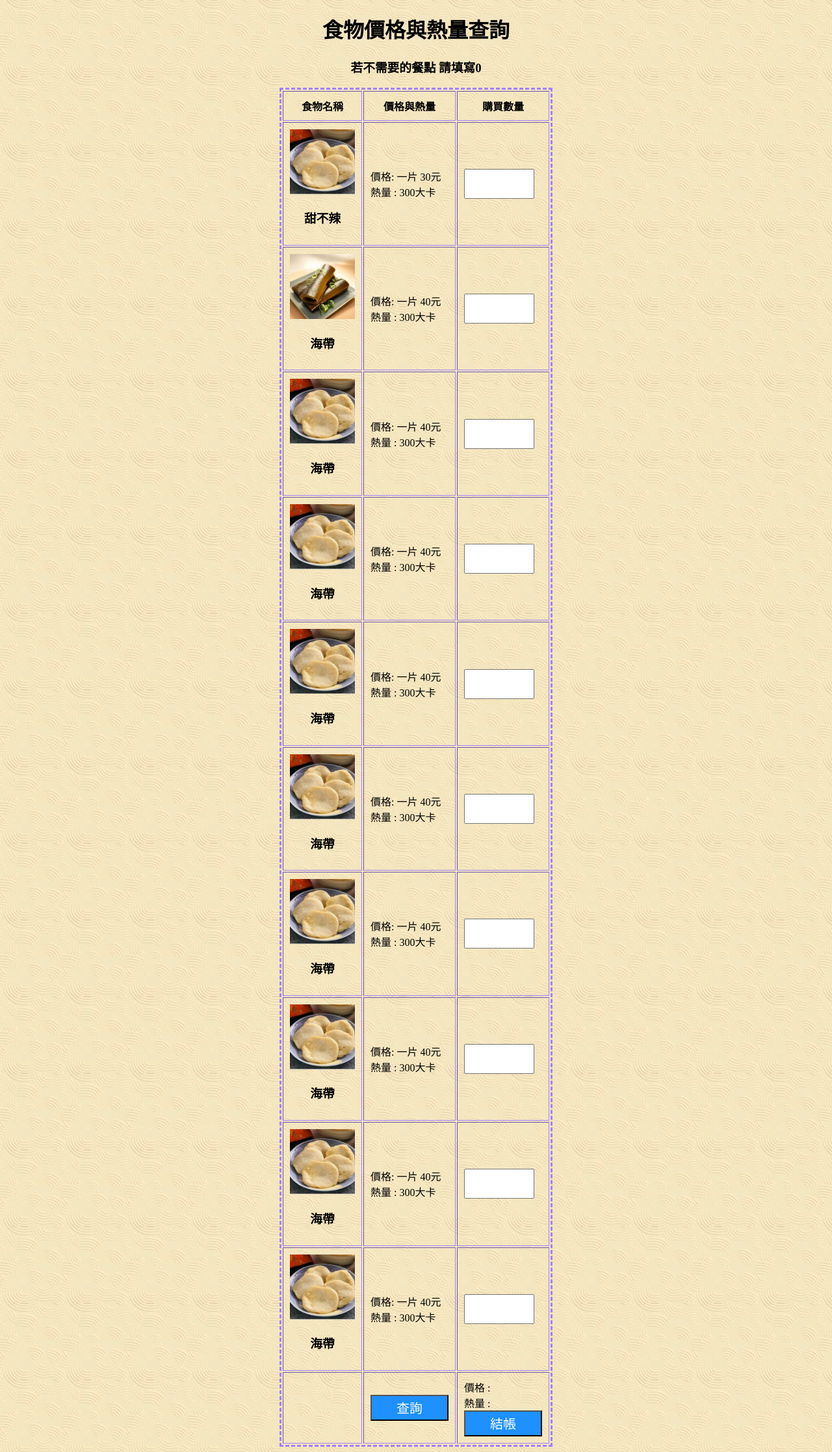
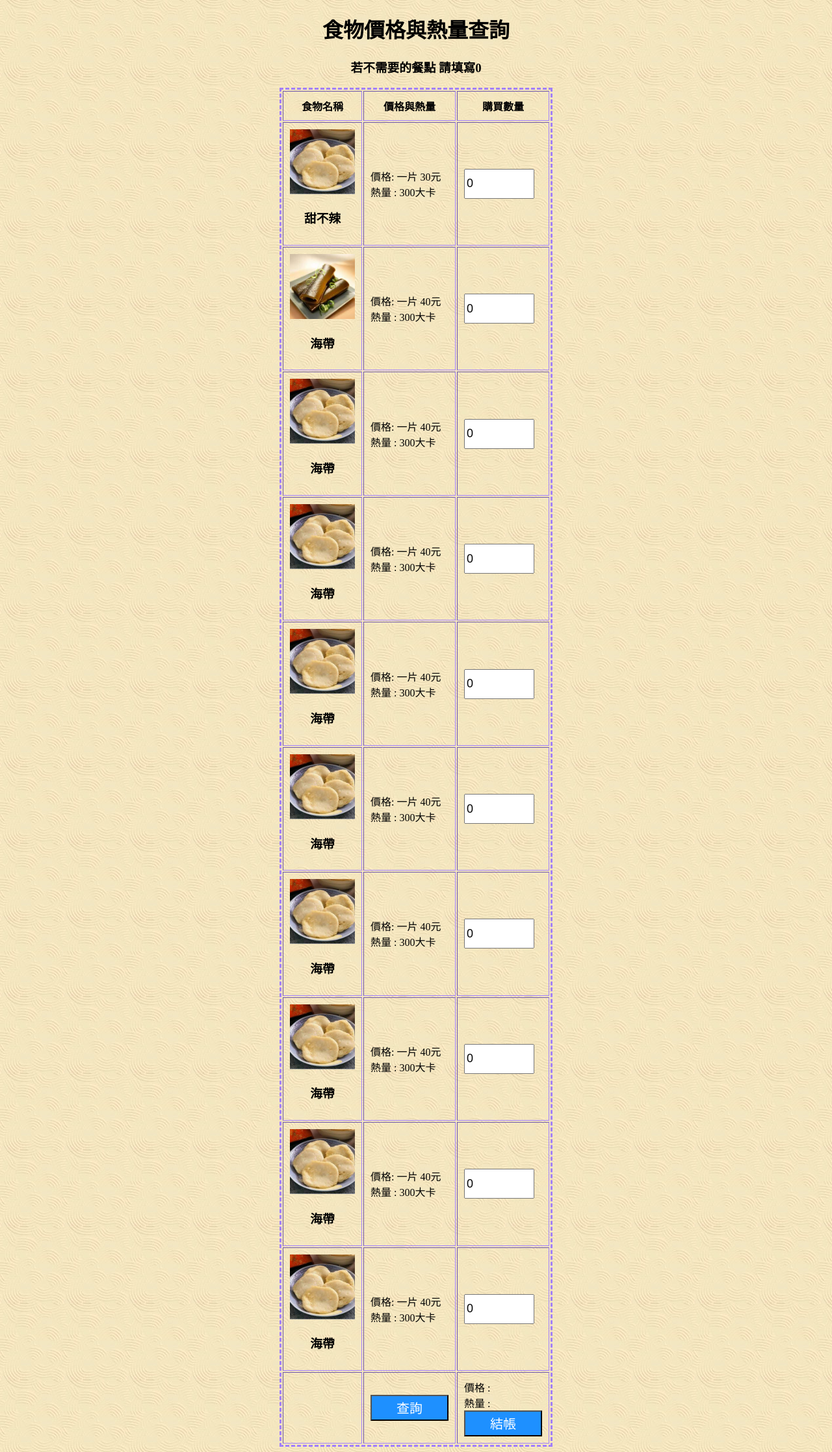
Before and after one commit to jimmyhsun/flask-line-bot, a Flask app: page /shoppingcar in a window 1280 px wide. Shown: the whole page at 65% size. Run offline with Flask 2, Linux system fonts and the light colour scheme; some libraries are stand-ins or nearby versions.

Commit message:
Add files via upload

```diff
--- a/templates/try.html
+++ b/templates/try.html
@@ -37,52 +37,52 @@
                     <tr>
                         <td><img src="https://student04.herokuapp.com/static/one.jpg" width="100" height="100"> <br> <h3 align='center'>甜不辣</h3> </td>
                         <td>價格: 一片 30元 <br> 熱量 : 300大卡 </td>
-                        <td><input required id="c" type="text" style="width: 100px ;height: 40px; font-size:18px " name="c"></td>
+                        <td><input value="0" required id="c" type="text" style="width: 100px ;height: 40px; font-size:18px " name="c"></td>
                     </tr>
                     <tr>
                         <td><img src="https://student04.herokuapp.com/static/two.jpg" width="100" height="100"> <br> <h3 align='center'>海帶</h3> </td>
                         <td>價格: 一片 40元 <br> 熱量 : 300大卡 </td>
-                        <td><input required id="d" type="text" style="width: 100px ;height: 40px; font-size:18px" name="d"></td>
+                        <td><input value="0" required id="d" type="text" style="width: 100px ;height: 40px; font-size:18px" name="d"></td>
                     </tr>
                     <tr>
                         <td><img src="https://student04.herokuapp.com/static/one.jpg" width="100" height="100"> <br> <h3 align='center'>海帶</h3> </td>
                         <td>價格: 一片 40元 <br> 熱量 : 300大卡 </td>
-                        <td><input required id="e" type="text" style="width: 100px ;height: 40px; font-size:18px" name="e"></td>
+                        <td><input value="0" required id="e" type="text" style="width: 100px ;height: 40px; font-size:18px" name="e"></td>
                     </tr>
                     <tr>
                         <td><img src="https://student04.herokuapp.com/static/one.jpg" width="100" height="100"> <br> <h3 align='center'>海帶</h3> </td>
                         <td>價格: 一片 40元 <br> 熱量 : 300大卡 </td>
-                        <td><input required id="f" type="text" style="width: 100px ;height: 40px; font-size:18px" name="f"></td>
+                        <td><input value="0" required id="f" type="text" style="width: 100px ;height: 40px; font-size:18px" name="f"></td>
                     </tr>
                     <tr>
                         <td><img src="https://student04.herokuapp.com/static/one.jpg" width="100" height="100"> <br> <h3 align='center'>海帶</h3> </td>
                         <td>價格: 一片 40元 <br> 熱量 : 300大卡 </td>
-                        <td><input required id="g" type="text" style="width: 100px ;height: 40px; font-size:18px" name="g"></td>
+                        <td><input value="0" required id="g" type="text" style="width: 100px ;height: 40px; font-size:18px" name="g"></td>
                     </tr>
                     <tr>
                         <td><img src="https://student04.herokuapp.com/static/one.jpg" width="100" height="100"> <br> <h3 align='center'>海帶</h3> </td>
                         <td>價格: 一片 40元 <br> 熱量 : 300大卡 </td>
-                        <td><input required id="h" type="text" style="width: 100px ;height: 40px; font-size:18px" name="h"></td>
+                        <td><input value="0" required id="h" type="text" style="width: 100px ;height: 40px; font-size:18px" name="h"></td>
                     </tr>
                     <tr>
                         <td><img src="https://student04.herokuapp.com/static/one.jpg" width="100" height="100"> <br> <h3 align='center'>海帶</h3> </td>
                         <td>價格: 一片 40元 <br> 熱量 : 300大卡 </td>
-                        <td><input required id="i" type="text" style="width: 100px ;height: 40px; font-size:18px" name="i"></td>
+                        <td><input value="0" required id="i" type="text" style="width: 100px ;height: 40px; font-size:18px" name="i"></td>
                     </tr>
                     <tr>
                         <td><img src="https://student04.herokuapp.com/static/one.jpg" width="100" height="100"> <br> <h3 align='center'>海帶</h3> </td>
                         <td>價格: 一片 40元 <br> 熱量 : 300大卡 </td>
-                        <td><input required id="j" type="text" style="width: 100px ;height: 40px; font-size:18px" name="j"></td>
+                        <td><input value="0" required id="j" type="text" style="width: 100px ;height: 40px; font-size:18px" name="j"></td>
                     </tr>
                     <tr>
                         <td><img src="https://student04.herokuapp.com/static/one.jpg" width="100" height="100"> <br> <h3 align='center'>海帶</h3> </td>
                         <td>價格: 一片 40元 <br> 熱量 : 300大卡 </td>
-                        <td><input required id="k" type="text" style="width: 100px ;height: 40px; font-size:18px" name="k"></td>
+                        <td><input value="0" required id="k" type="text" style="width: 100px ;height: 40px; font-size:18px" name="k"></td>
                     </tr>
                     <tr>
                         <td><img src="https://student04.herokuapp.com/static/one.jpg" width="100" height="100"> <br> <h3 align='center'>海帶</h3> </td>
                         <td>價格: 一片 40元 <br> 熱量 : 300大卡 </td>
-                        <td><input required id="l" type="text" style="width: 100px ;height: 40px; font-size:18px" name="l"></td>
+                        <td><input value="0" required id="l" type="text" style="width: 100px ;height: 40px; font-size:18px" name="l"></td>
                     </tr>
                     <tr>
                         <td></td>
```
